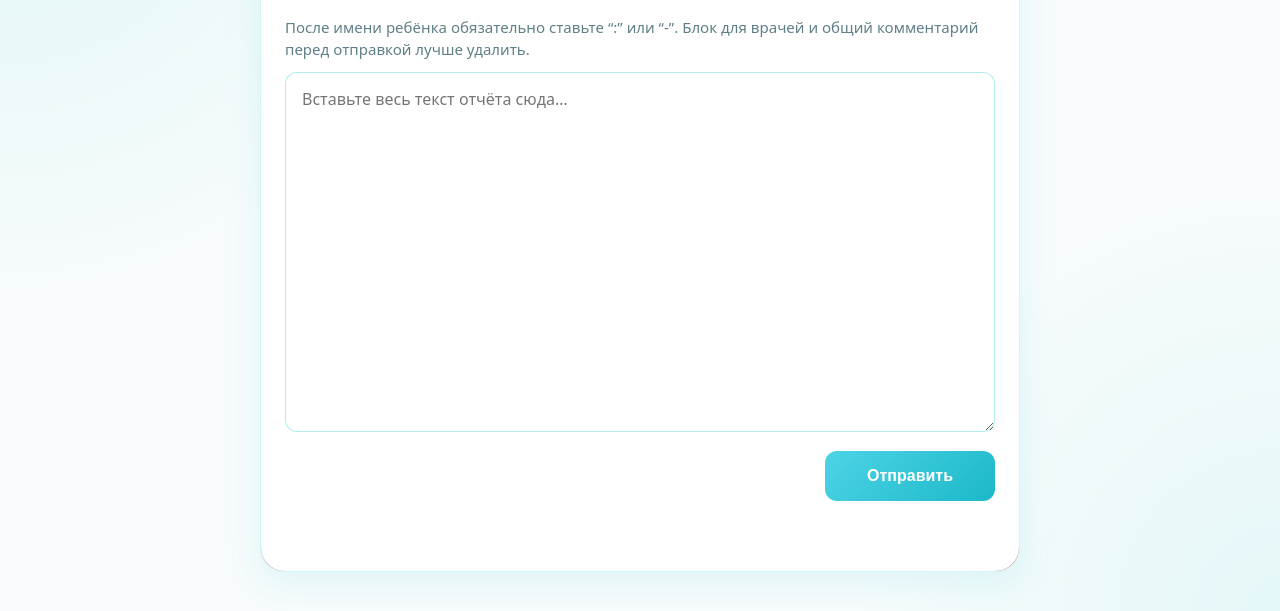
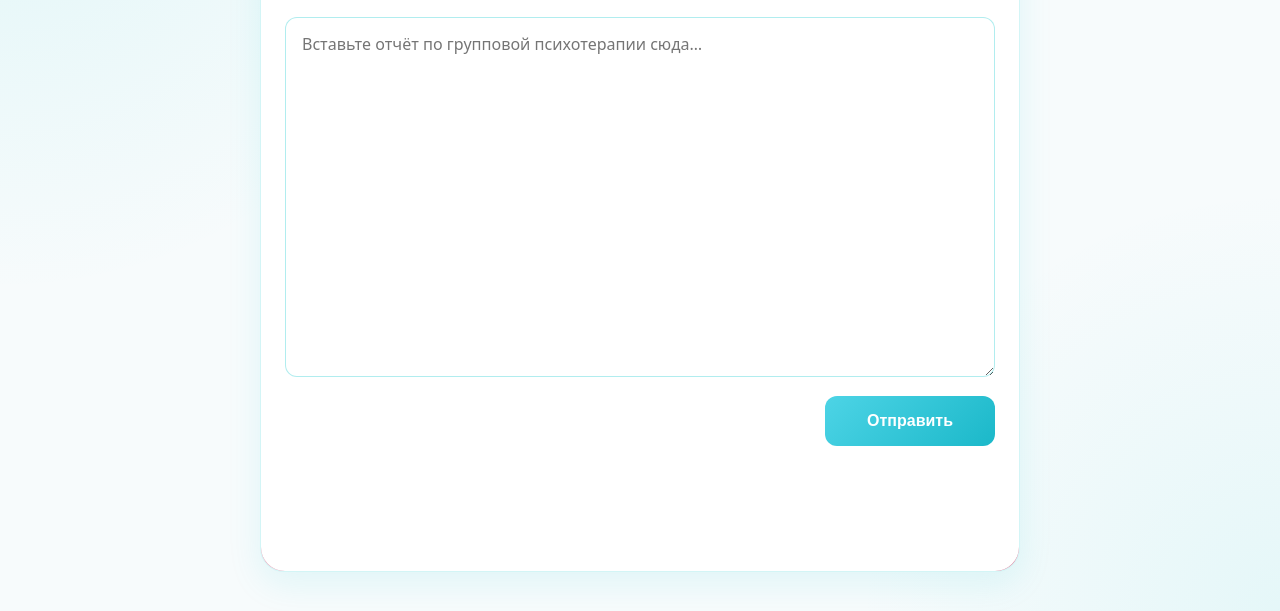
Before and after one commit to medsi-children/medsi-children.github.io, a plain HTML site: page psychology_test/index.html in a window 1280 px wide. Shown: the part 189-800 px from the top of the page. Drawn offline with Linux system fonts and the light colour scheme.

Commit message:
Polish psychology test form

```diff
--- a/psychology_test/index.html
+++ b/psychology_test/index.html
@@ -12,7 +12,7 @@
   <title>Групповая психотерапия — Медси Бот</title>
   <link rel="shortcut icon" href="/favicon.ico">
   <link rel="apple-touch-icon" href="/apple-touch-icon2.png">
-  <link rel="stylesheet" href="/psychology_test/style.css?v=2">
+  <link rel="stylesheet" href="/psychology_test/style.css?v=3">
 </head>
 <body>
   <main id="app" class="page">
@@ -26,8 +26,7 @@
         </div>
 
         <section id="formScreen">
-          <p class="report-hint">После имени ребёнка обязательно ставьте “:” или “-”. Блок для врачей и общий комментарий перед отправкой лучше удалить.</p>
-          <textarea id="text" class="report-area" placeholder="Вставьте весь текст отчёта сюда…"></textarea>
+          <textarea id="text" class="report-area" placeholder="Вставьте отчёт по групповой психотерапии сюда…"></textarea>
           <p id="reportError" class="status error hidden" role="alert"></p>
           <div class="actions">
             <button id="sendBtn" class="btn btn-teal" type="button">Отправить</button>
```
